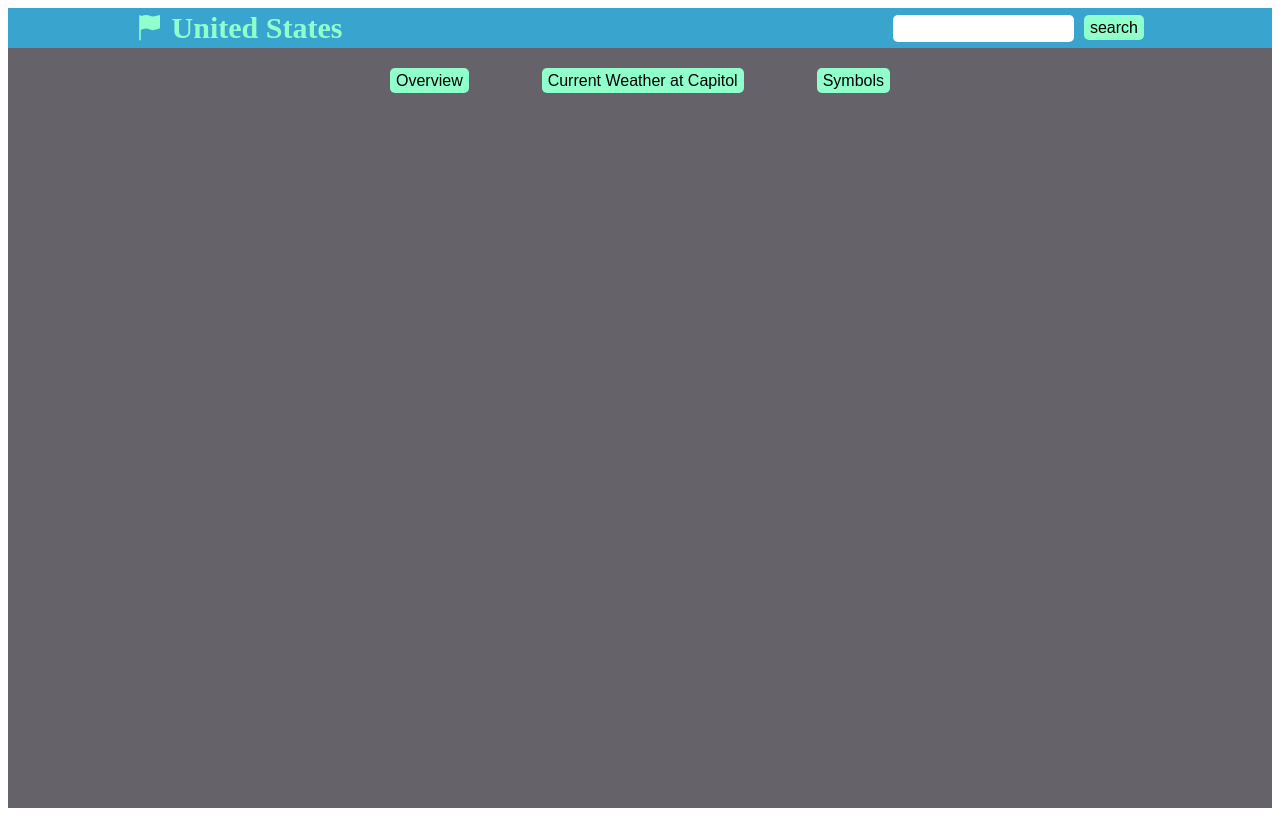
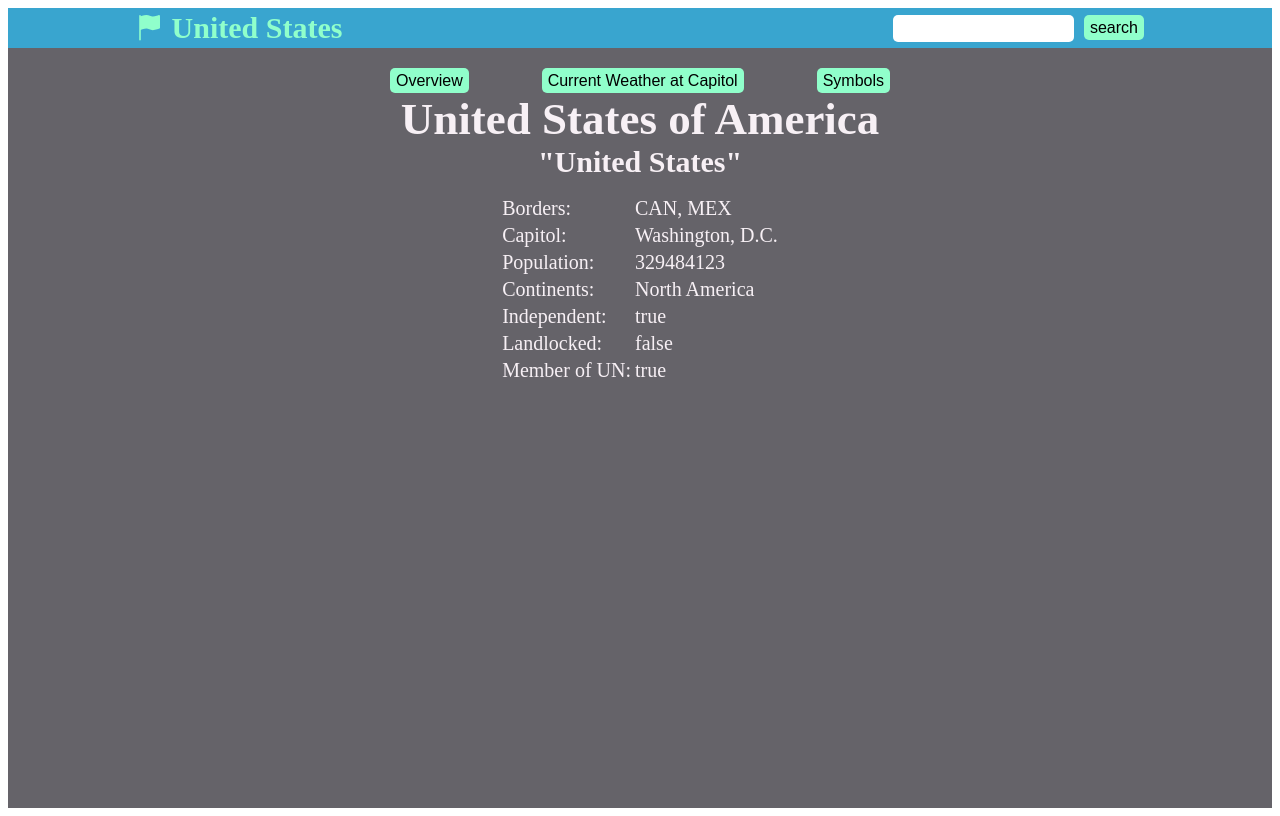
Before and after one commit to dmcdevitt10/Countries-App, a React (Create React App) app: page / in a window 1280 px wide. Built offline with nearby package versions, Linux system fonts and the light colour scheme.

Commit message:
country info is now displayed on the overview page

```diff
--- a/src/Components/MainDisplay.js
+++ b/src/Components/MainDisplay.js
@@ -1,4 +1,8 @@
 import React, { useState } from "react";
+
+import Overview from "./Overview";
+import Weather from "./Weather";
+import Symbols from "./Symbols";
 
 const MainDisplay = () => {
     const [view, setView] = useState("Overview");
@@ -11,6 +15,9 @@ const MainDisplay = () => {
                 </button>
                 <button onClick={() => setView("Symbols")}>Symbols</button>
             </div>
+            {view === 'Overview' ? <Overview /> : null }
+            {view === 'Weather' ? <Weather /> : null }
+            {view === 'Symbols' ? <Symbols /> : null }
         </div>
     );
 };
--- /dev/null
+++ b/src/Components/Overview.js
@@ -0,0 +1,61 @@
+import React from "react";
+import { useSelector } from "react-redux";
+import { selectDisplay } from "../redux/slices/displayCountrySlice";
+
+const Overview = () => {
+  let currentDisplay = useSelector(selectDisplay);
+
+  return (
+    <div className="stack">
+            <h1>{currentDisplay.name.official}</h1>
+            <h2>"{currentDisplay.name.common}"</h2>
+
+            <table className="overview-table">
+                <tr>
+                    <td>Borders: </td>
+                    <td>
+                        {currentDisplay.borders
+                            ? currentDisplay.borders.map((e, i, arr) => {
+                                  if (i + 1 === arr.length) {
+                                      return `${e}`;
+                                  } else {
+                                      return `${e}, `;
+                                  }
+                              })
+                            : "N/A"}
+                    </td>
+                </tr>
+                <tr>
+                    <td>Capitol: </td>
+                    {currentDisplay.capital.map((e) => (
+                        <td>{e}</td>
+                    ))}
+                </tr>
+                <tr>
+                    <td>Population: </td>
+                    <td>{currentDisplay.population}</td>
+                </tr>
+                <tr>
+                    <td>Continents: </td>
+                    {currentDisplay.continents.map((e) => (
+                        <td>{e}</td>
+                    ))}
+                </tr>
+                <tr>
+                    <td>Independent: </td>
+                    <td>{currentDisplay.independent ? "true" : "false"}</td>
+                </tr>
+                <tr>
+                    <td>Landlocked: </td>
+                    <td>{currentDisplay.landlocked ? "true" : "false"}</td>
+                </tr>
+                <tr>
+                    <td>Member of UN: </td>
+                    <td>{currentDisplay.unMember ? "true" : "false"}</td>
+                </tr>
+            </table>
+        </div>
+  );
+};
+
+export default Overview;
--- /dev/null
+++ b/src/Components/Symbols.js
@@ -0,0 +1,9 @@
+import React from 'react'
+
+const Symbols = () => {
+  return (
+    <div>Symbols</div>
+  )
+}
+
+export default Symbols
```
